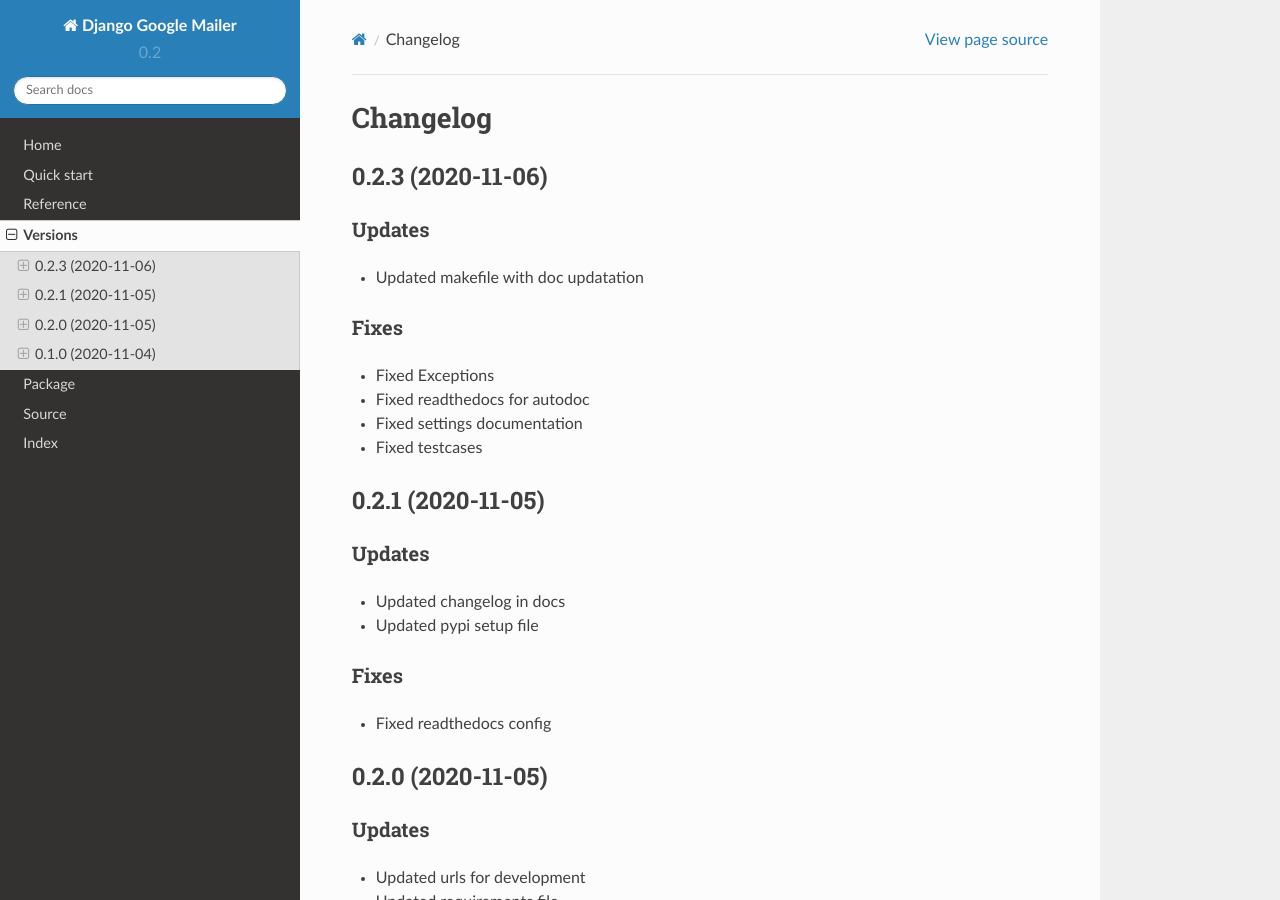
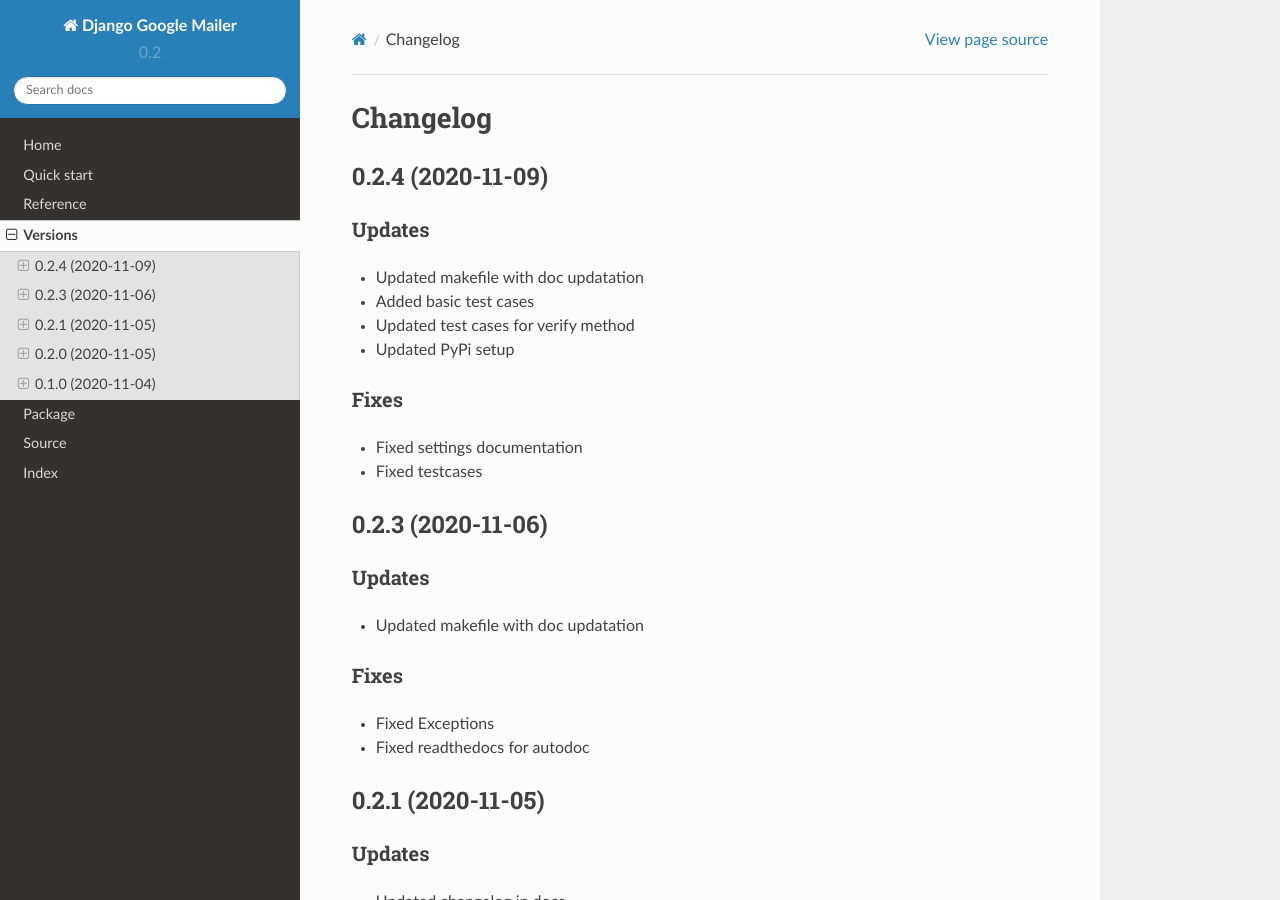
Before and after one commit to nikhiljohn10/django-google-mailer, a Sphinx documentation site: the page built from docs/change.rst, in a window 1280 px wide and 900 px high. Built offline with Sphinx 7.4.7 and the Read the Docs theme 2.0.0, drawn with Linux system fonts in a browser that asks for light colours.

Commit message:
Updated PyPi setup

```diff
--- a/docs/change.rst
+++ b/docs/change.rst
@@ -1,6 +1,25 @@
 
 Changelog
 =========
+
+0.2.4 (2020-11-09)
+------------------
+
+Updates
+~~~~~~~
+
+
+* Updated makefile with doc updatation
+* Added basic test cases
+* Updated test cases for verify method
+* Updated PyPi setup
+
+Fixes
+~~~~~
+
+
+* Fixed settings documentation
+* Fixed testcases
 
 0.2.3 (2020-11-06)
 ------------------
--- a/gmailer/__init__.py
+++ b/gmailer/__init__.py
@@ -1 +1 @@
-__version__ = '0.2.3'
+__version__ = '0.2.4'
```
Also changed, not shown: other parts of docs/change.rst (+0 -2 lines), CHANGELOG.md (+14 -2 lines), setup.cfg (+11 -3 lines), setup.py (+8 -1 lines).
